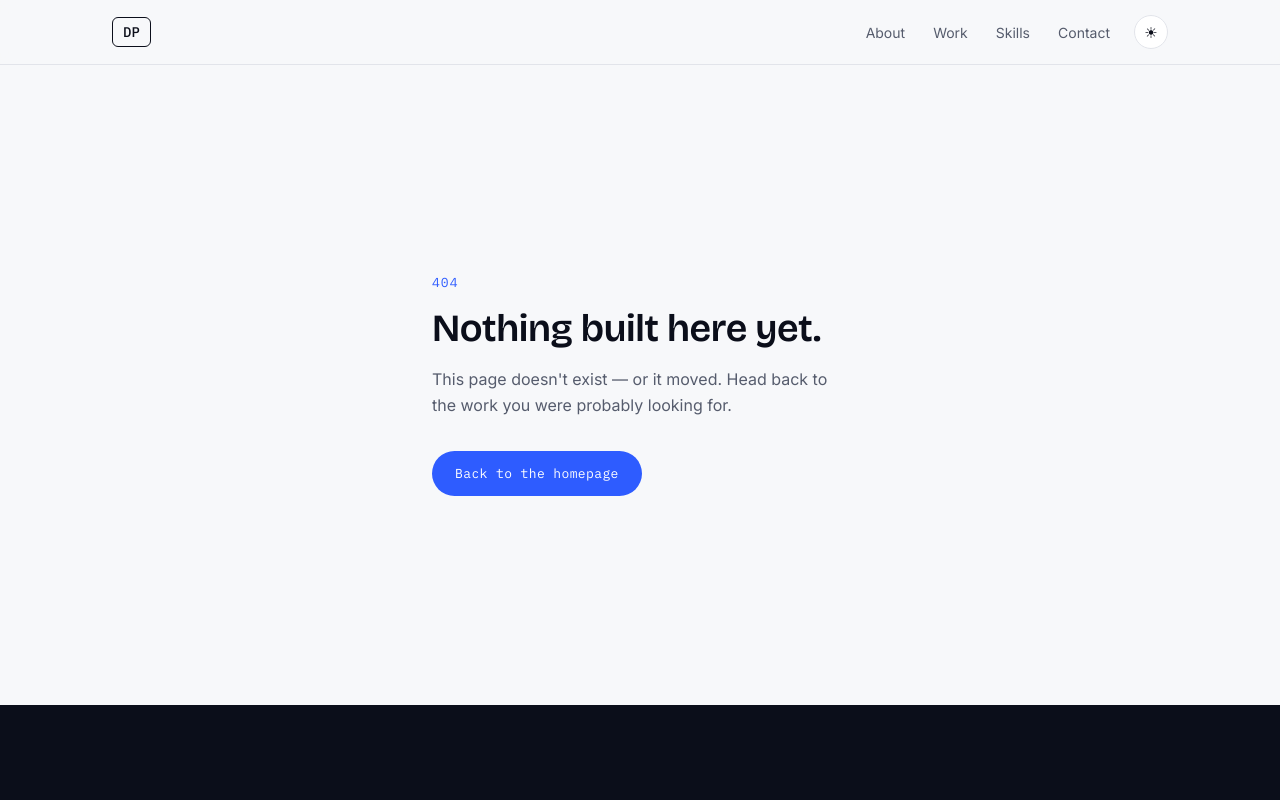
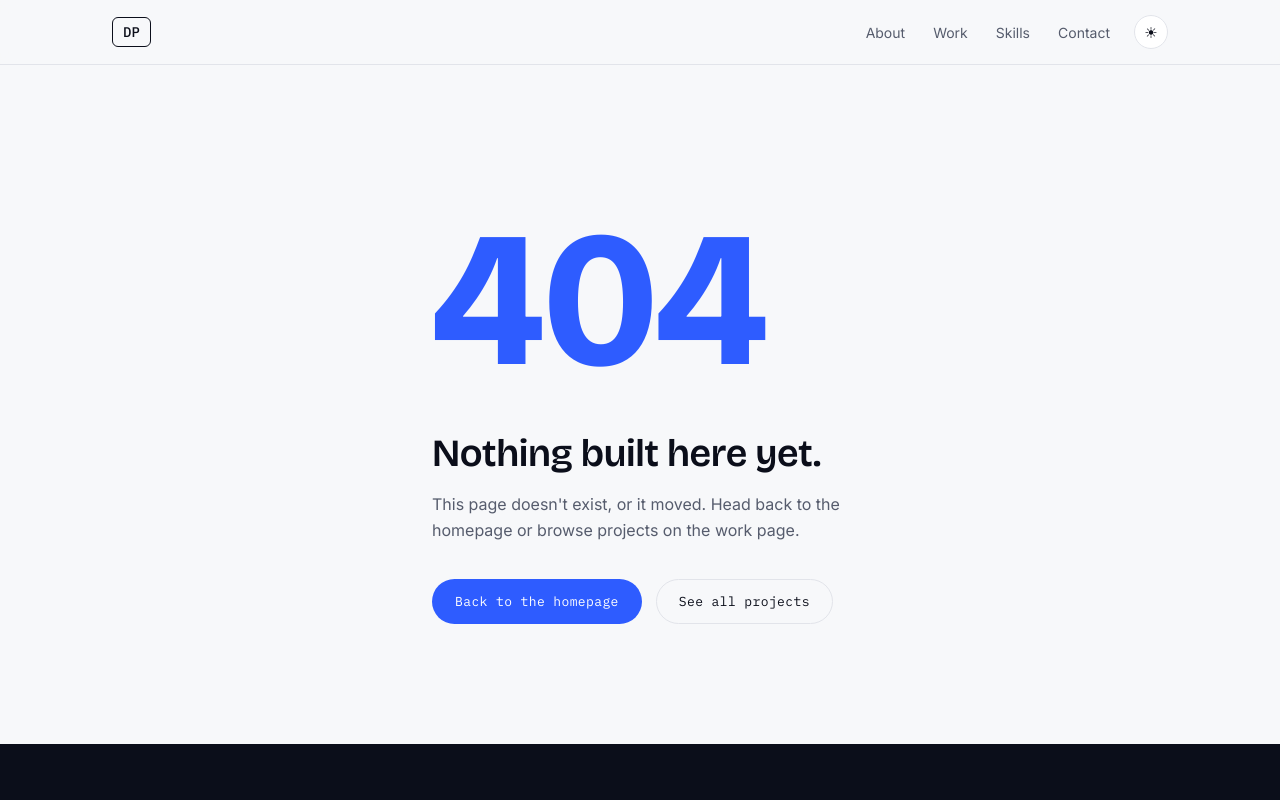
Before and after one commit to dypeacock/dypeacock.github.io, a React (Vite) app: page /404 in a window 1280 px wide. Shown: the top 800 px of the page. Built offline with nearby package versions, Linux system fonts and the light colour scheme.

Commit message:
Updated the 404 page, added nav button to the work page.

```diff
--- a/src/pages/NotFound.jsx
+++ b/src/pages/NotFound.jsx
@@ -7,13 +7,15 @@ export default function NotFound() {
   return (
     <section className={cx('section', styles.notFound)}>
       <div className={cx('wrap', styles.inner)}>
-        <p className="eyebrow">404</p>
+        <h1 className={styles.headingAccent}>404</h1>
         <h1 className={styles.heading}>Nothing built here yet.</h1>
         <p className={styles.subhead}>
-          This page doesn't exist — or it moved. Head back to the work you were
-          probably looking for.
+          This page doesn't exist, or it moved. Head back to the homepage or browse projects on the work page.
         </p>
-        <Link to="/" className={cx(shared.btn, shared.btnPrimary, styles.cta)}>Back to the homepage</Link>
+        <div className={styles.actions}>
+          <Link to="/" className={cx(shared.btn, shared.btnPrimary)}>Back to the homepage</Link>
+          <Link to="/work" className={cx(shared.btn, shared.btnGhost)}>See all projects</Link>
+        </div>
       </div>
     </section>
   )
--- a/src/pages/NotFound.module.css
+++ b/src/pages/NotFound.module.css
@@ -14,12 +14,19 @@
   margin-top: 14px;
 }
 
+.headingAccent {
+  font-size: clamp(9rem, 18vw, 12rem);
+  color: var(--blue);
+}
+
 .subhead {
   margin-top: 16px;
   color: var(--grey);
   line-height: 1.6;
 }
 
-.cta {
-  margin-top: 32px;
+.actions {
+  margin-top: 36px;
+  display: flex;
+  gap: 14px;
 }
```
